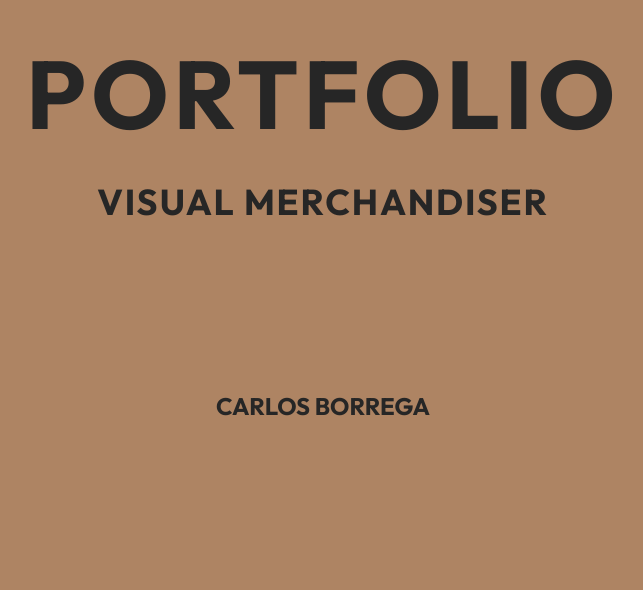
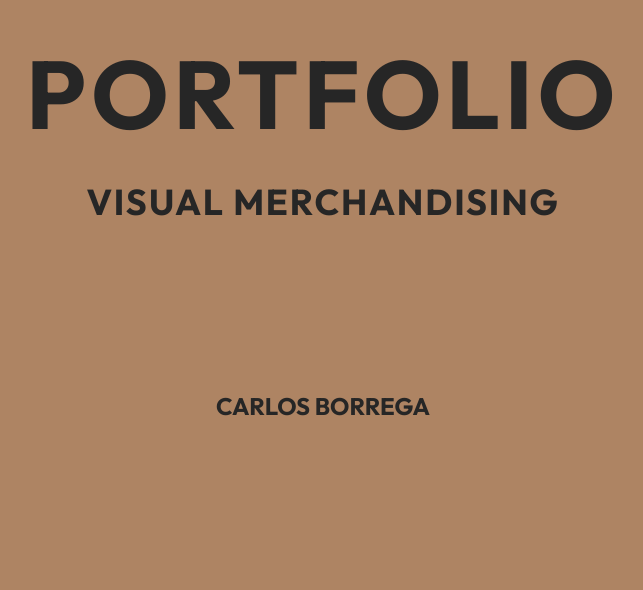
Before and after one commit to burleydev/vm, a React (Vite) app: page / in a window 1280 px wide. Shown: the part 210-800 px from the top of the page, without its empty margins (317-960 px from the left). Built offline with nearby package versions, Linux system fonts and the light colour scheme.

Commit message:
changed TITLE AND PROFILE PIC

```diff
--- a/src/components/home.tsx
+++ b/src/components/home.tsx
@@ -6,7 +6,7 @@ const Home = () => {
 
       <div className='mt-[10%] mb-10'>
         <h1 className='font-bold tracking-wider lg:text-8xl md:text-7xl sm:text-6xl xs:text-5xl'>PORTFOLIO</h1>
-        <h2 className='font-bold mt-10 tracking-wider lg:text-4xl md:text-3xl sm:text-2xl xs:text-xl'>VISUAL MERCHANDISER</h2>
+        <h2 className='font-bold mt-10 tracking-wider lg:text-4xl md:text-3xl sm:text-2xl xs:text-xl'>VISUAL MERCHANDISING</h2>
       </div>
 
       <div className='mb-10'>
```
Also changed, not shown: src/images/profile/profile.jpg.
